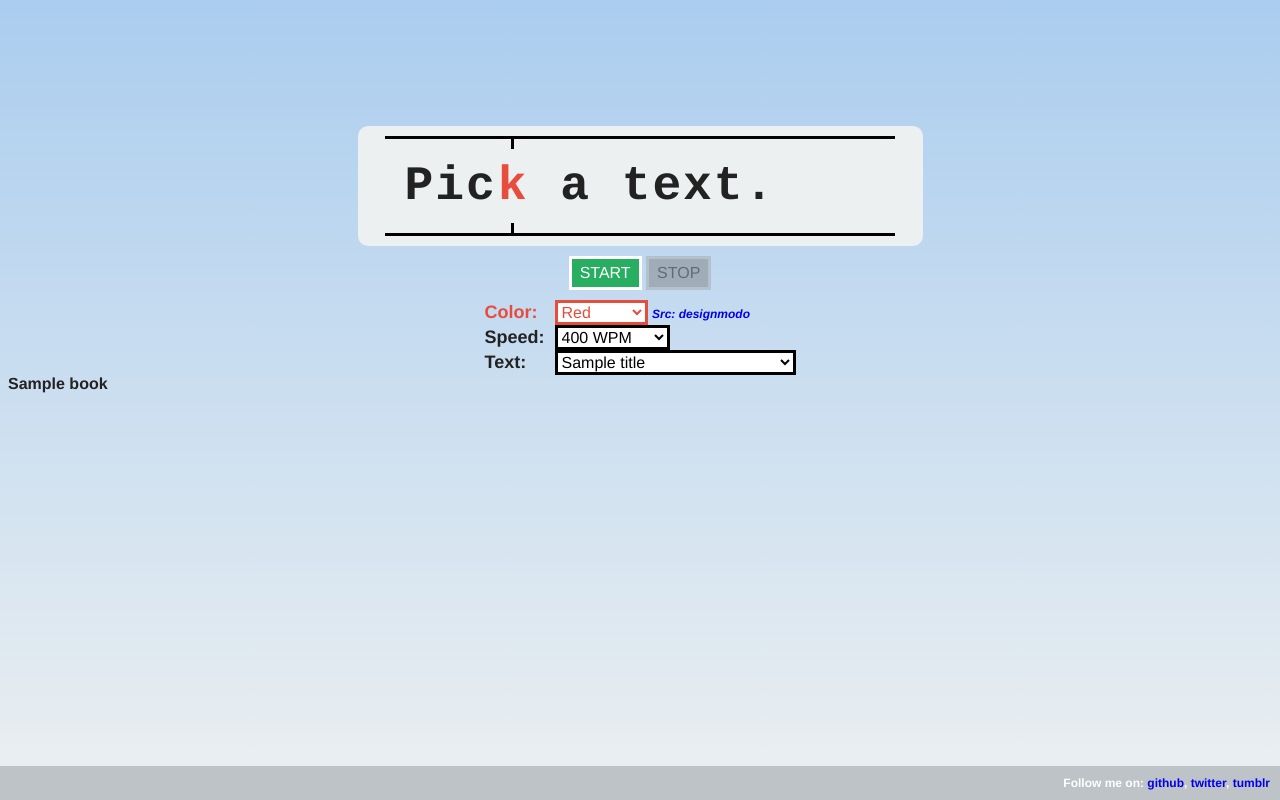
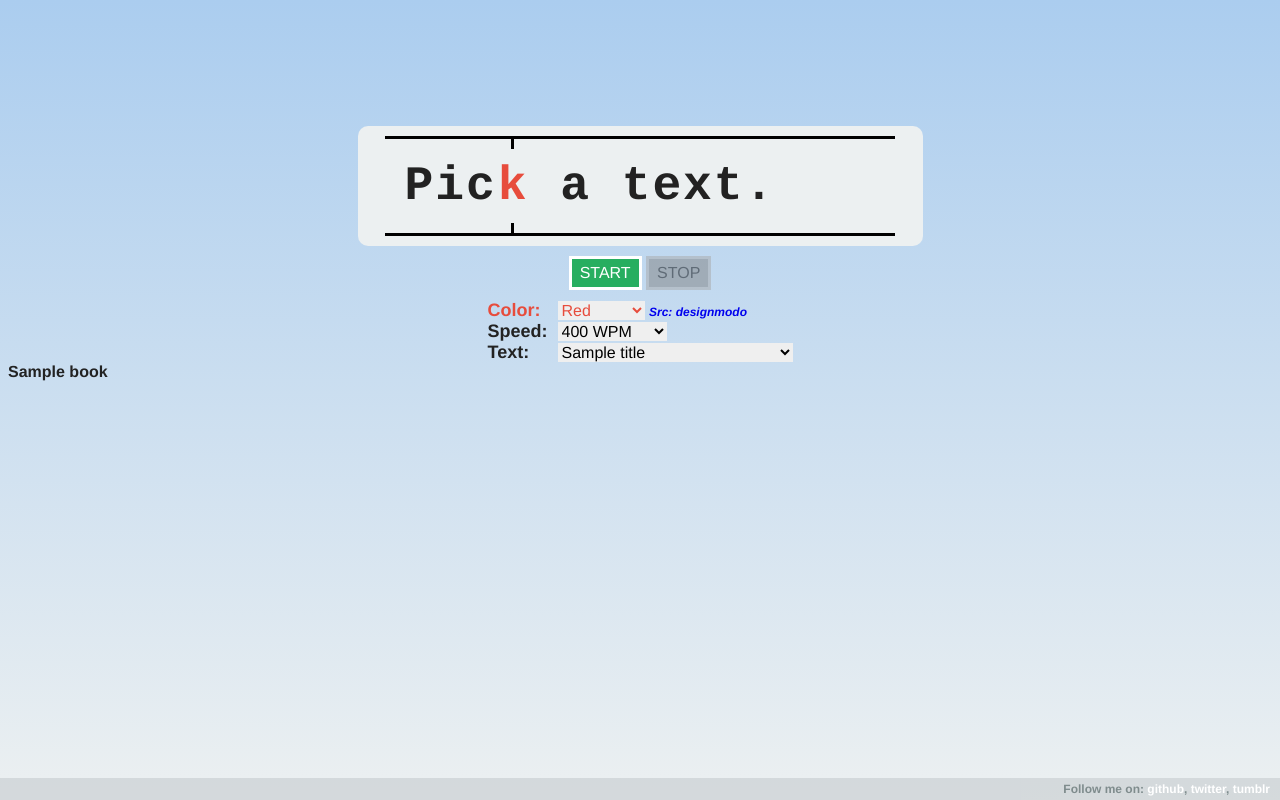
Before and after one commit to dmarkell/reader, a Python web app: template templates/reader.html in a window 1280 px wide. Run offline with Jinja, Linux system fonts and the light colour scheme; the template is opened without the code that fills it: most values are stand-ins (such as "Sample title", 1, 10 or a date in 2020).

Commit message:
Adjustments to footer

```diff
--- a/static/style.css
+++ b/static/style.css
@@ -8,16 +8,27 @@
     position: fixed;
     bottom: 0;
     left: 0;
-    padding: 10px 0;
+    padding: 4px 20px 4px 0;
     text-align: right;
-    background-color: #BDC3C7;
+    background-color: rgba(189, 195, 199, 0.5);
     width: 100%;
     font-size: 12px;
     color: #7F8C8D;
 }
 
+body {
+    background: linear-gradient(#abcdef, #ecf0f1);
+    font-weight: bold;
+    font-family: helvetica, sans-serif;
+    color: #222;
+}
+
 .follow {
     margin-right: 10px;
+
+}
+
+.follow a {
     color: white;
 }
 
@@ -26,19 +37,14 @@
 }
 
 a:visited {
-    color: inherit;
+    color: rgba(142, 68, 173,1.0);
 }
 
 a:hover {
     text-decoration: underline;
 }
 
-body {
-    background: linear-gradient(#abcdef, #ecf0f1);
-    font-weight: bold;
-    font-family: helvetica, sans-serif;
-    color: #222;
-}
+
 
 .wrapper {
     width: 80%;
@@ -152,10 +158,12 @@
     font-style: italic;
 }
 
+input[type="submit"] {
+    border: medium solid black;
+    background-color: white;
+}
 select, input {
-    background-color: white;
-    border: medium solid black;
-    color: black;
+    border: 0;
     font-family: inherit;
 }
 
```
Also changed, not shown: templates/reader.html (+4 -4 lines).
